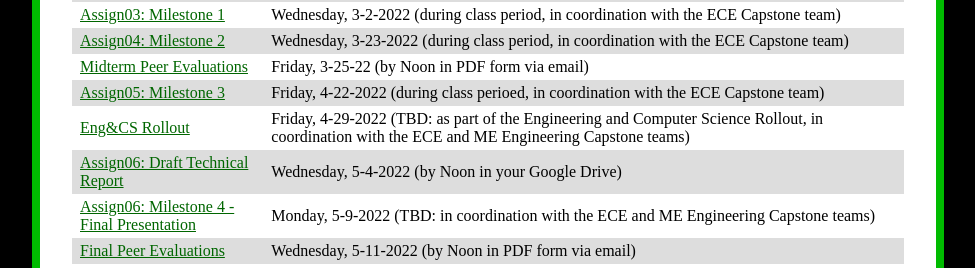
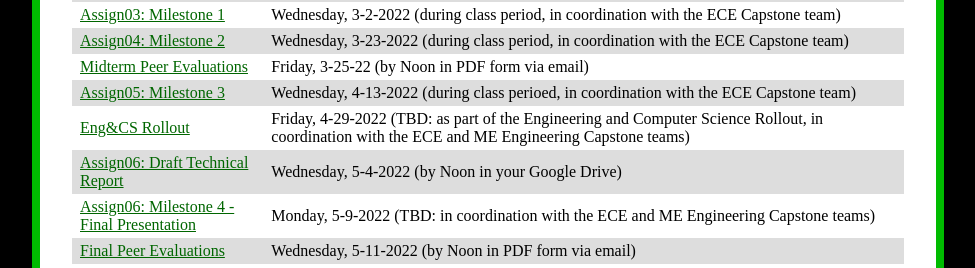
Before and after one commit to ycpcs/cs482-spring2022-RT, a Jekyll site: the page built from assign/index.md, in a window 1280 px wide. Shown: the part 414-682 px from the top of the page, without its empty margins (152-1127 px from the left). Built offline with Jekyll 4.4.1, drawn with Linux system fonts in a browser that asks for light colours.

Commit message:
updated MS3 date

```diff
--- a/assign/index.md
+++ b/assign/index.md
@@ -17,7 +17,7 @@ Assignment | Due
 [Assign03: Milestone 1](assign03.html) | Wednesday, 3-2-2022 (during class period, in coordination with the ECE Capstone team)
 [Assign04: Milestone 2](assign04.html) | Wednesday, 3-23-2022 (during class period, in coordination with the ECE Capstone team)
 [Midterm Peer Evaluations](PeerEval-RadioTelescope-Sp22-midterm.pdf) | Friday, 3-25-22 (by Noon in PDF form via email)
-[Assign05: Milestone 3](assign05.html) | Friday, 4-22-2022 (during class perioed, in coordination with the ECE Capstone team)
+[Assign05: Milestone 3](assign05.html) | Wednesday, 4-13-2022 (during class perioed, in coordination with the ECE Capstone team)
 [Eng&CS Rollout](assign05-expo.html) | Friday, 4-29-2022 (TBD: as part of the Engineering and Computer Science Rollout, in coordination with the ECE and ME Engineering Capstone teams)
 [Assign06: Draft Technical Report](assign06.html) | Wednesday, 5-4-2022 (by Noon in your Google Drive)
 [Assign06: Milestone 4 - Final Presentation](assign06.html) | Monday, 5-9-2022 (TBD: in coordination with the ECE and ME Engineering Capstone teams)
```
Also changed, not shown: index.md (+4 -4 lines).
